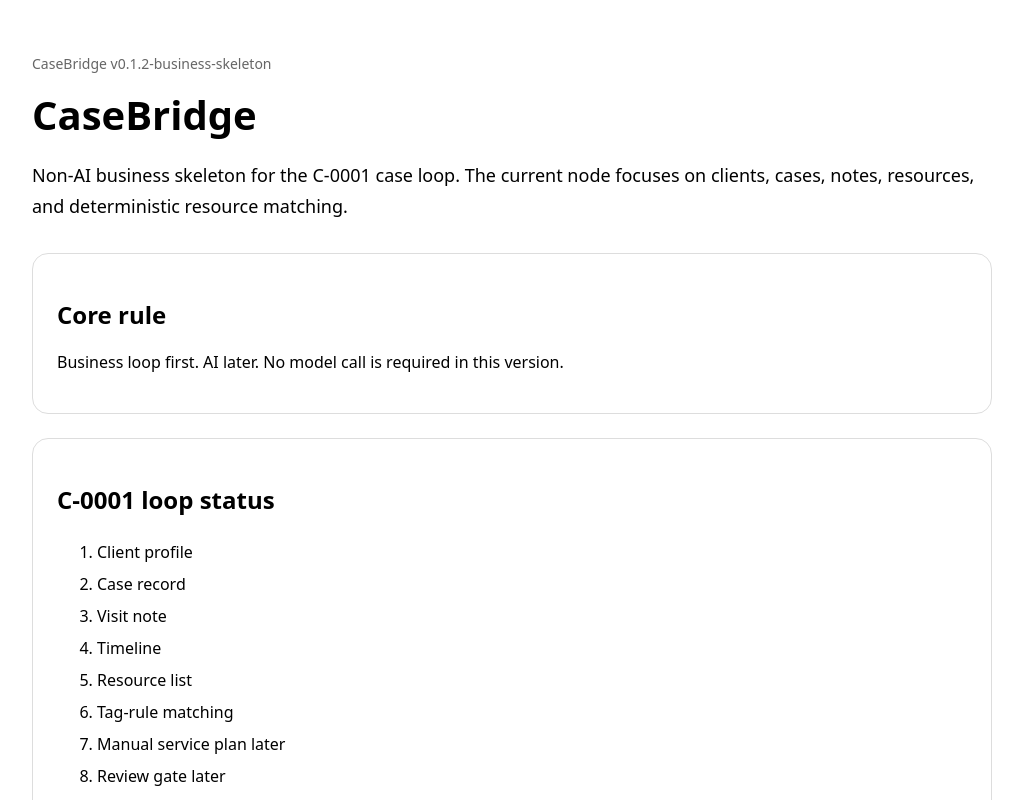
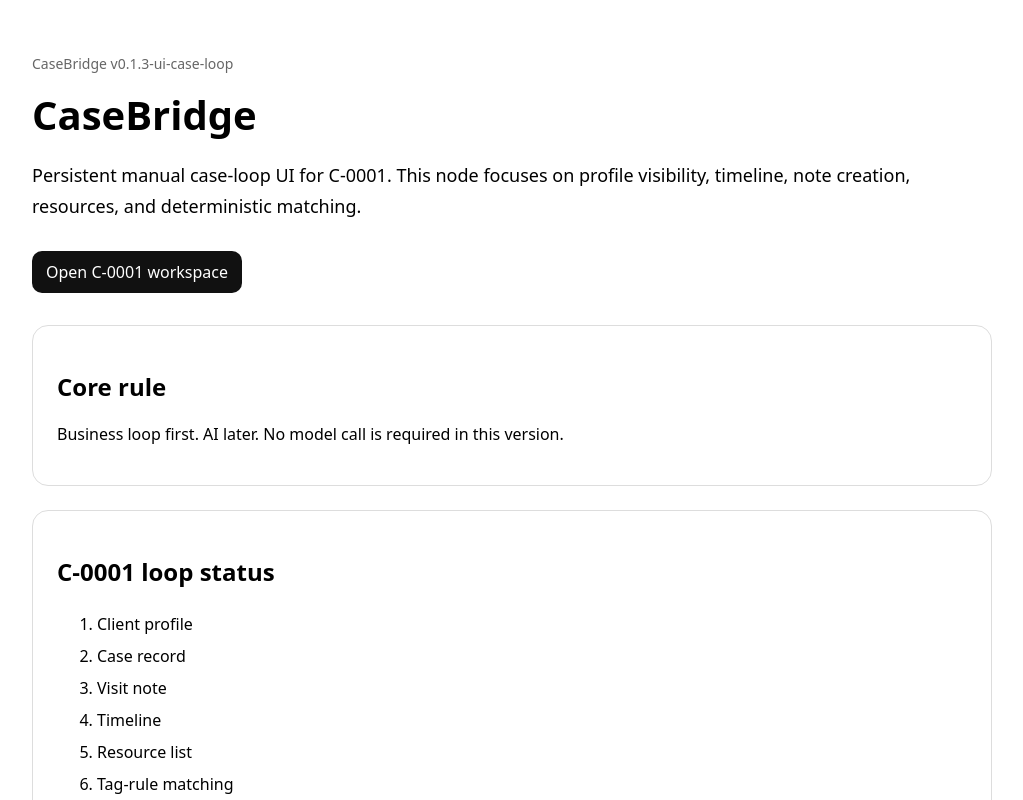
Before and after one commit to selinyi123/casebridge, a Next.js app in the folder apps/web/: page / in a window 1280 px wide. Shown: the top 800 px of the page, without its empty margins (128-1151 px from the left). Built offline with nearby package versions, Linux system fonts and the light colour scheme.

Commit message:
web: link homepage to C-0001 workspace

```diff
--- a/apps/web/app/page.tsx
+++ b/apps/web/app/page.tsx
@@ -23,11 +23,14 @@ export default function Home() {
   return (
     <main style={{ maxWidth: 960, margin: "0 auto", padding: 32, fontFamily: "system-ui, sans-serif" }}>
       <section style={{ marginBottom: 32 }}>
-        <p style={{ fontSize: 14, color: "#666" }}>CaseBridge v0.1.2-business-skeleton</p>
+        <p style={{ fontSize: 14, color: "#666" }}>CaseBridge v0.1.3-ui-case-loop</p>
         <h1 style={{ fontSize: 40, margin: "8px 0" }}>CaseBridge</h1>
         <p style={{ fontSize: 18, lineHeight: 1.7 }}>
-          Non-AI business skeleton for the C-0001 case loop. The current node focuses on clients, cases, notes, resources, and deterministic resource matching.
+          Persistent manual case-loop UI for C-0001. This node focuses on profile visibility, timeline, note creation, resources, and deterministic matching.
         </p>
+        <a href="/clients/c-0001" style={{ display: "inline-block", marginTop: 12, padding: "10px 14px", borderRadius: 10, background: "#111", color: "#fff", textDecoration: "none" }}>
+          Open C-0001 workspace
+        </a>
       </section>
 
       <section style={{ border: "1px solid #ddd", borderRadius: 16, padding: 24, marginBottom: 24 }}>
```
